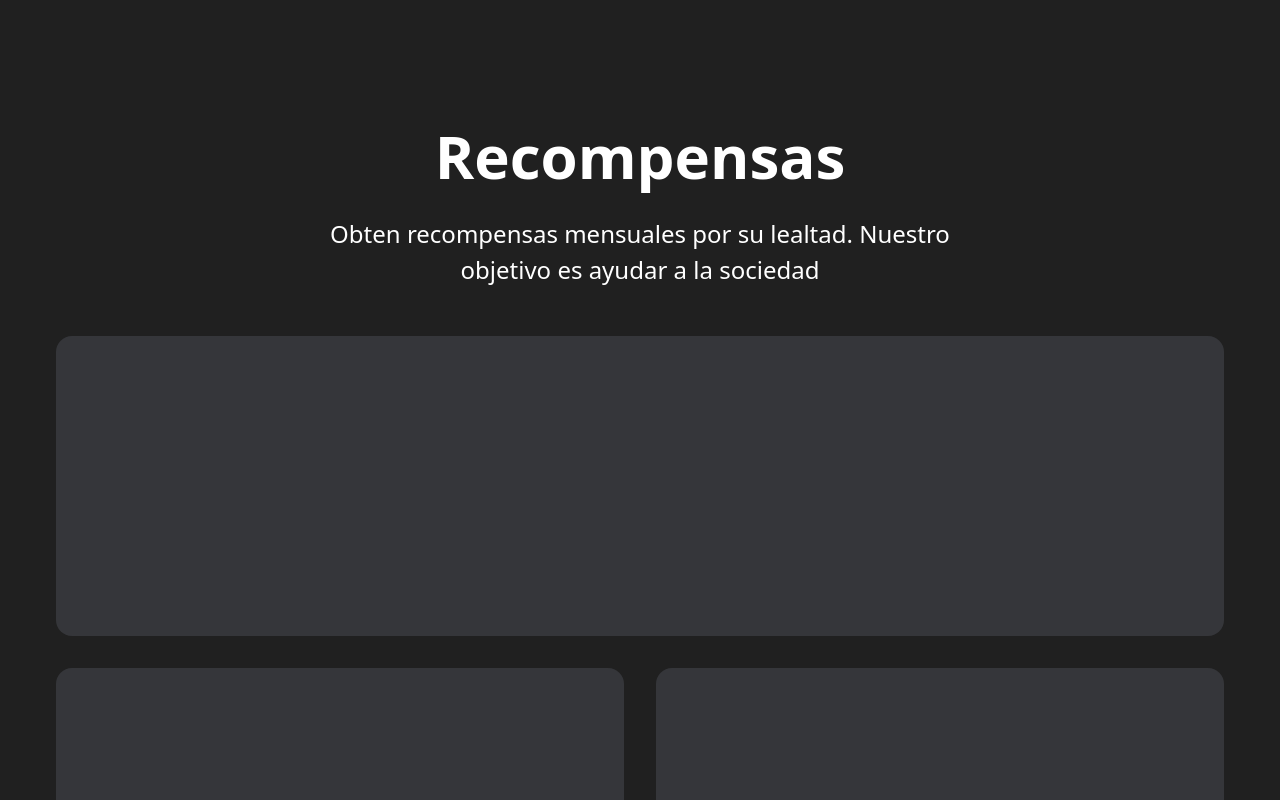
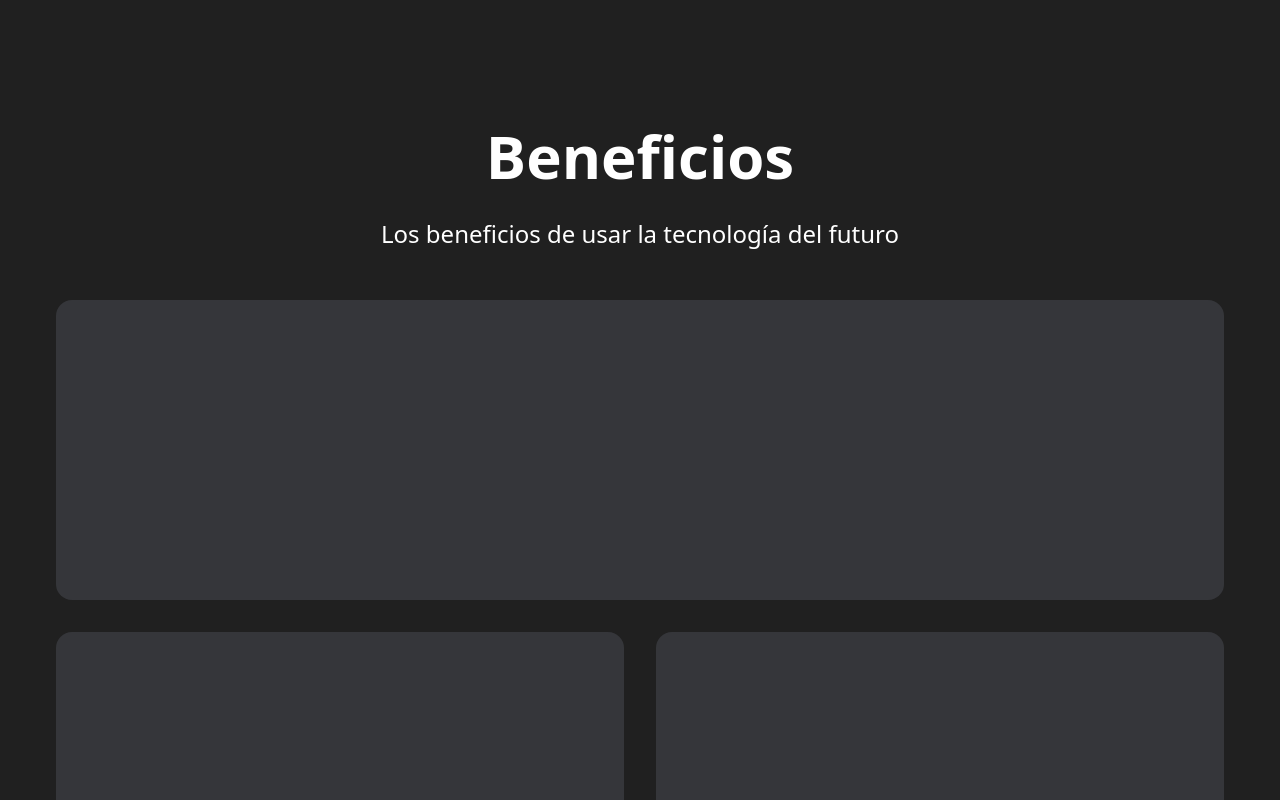
Before and after one commit to charlyguz/CryptoBlueberry, a React (Create React App) app in the folder FRONTEND/: page / in a window 1280 px wide. Shown: the part 1700-2500 px from the top of the page. Built offline with nearby package versions, Linux system fonts and the light colour scheme.

Commit message:
Adding files

```diff
--- a/FRONTEND/src/App.js
+++ b/FRONTEND/src/App.js
@@ -74,9 +74,14 @@ function App() {
         <Routes>
           <Route path="/" exact element={<Home />}>
           </Route>
+
           <Route path="/dashboard" exact element={<Dashboard />}>
 
+                <Route path="balance">
+
+                </Route>
           </Route>
+
           <Route path="*" element={<Navigate to ="/" />}/>
         </Routes>
     </Router>
--- a/FRONTEND/src/pages/home/Home.js
+++ b/FRONTEND/src/pages/home/Home.js
@@ -168,10 +168,9 @@ const Home = () => {
 
         <section className="section__rewards container">
           <div className="section__rewards-container">
-            <h2 className="subtitle section__rewards-title">Recompensas</h2>
+            <h2 className="subtitle section__rewards-title">Beneficios</h2>
             <p className="section__rewards-description">
-              Obten recompensas mensuales por su lealtad. Nuestro objetivo es
-              ayudar a la sociedad
+              Los beneficios de usar la tecnología del futuro
             </p>
             <div className="section__rewards-container--grid">
               <div className="section__rewards-reward-box">
--- a/FRONTEND/src/pages/home/home.css
+++ b/FRONTEND/src/pages/home/home.css
@@ -420,7 +420,7 @@ body {
 .section__subscriptions-image-box {
   width: 100%;
   height: 500px;
-  background-color: var(--secundary-bg-color);
+
   border-radius: 16px;
   display: grid;
   grid-template-columns: repeat(5, 1fr);
```
Also changed, not shown: FRONTEND/src/layouts/navbar/Navbar.js (added), FRONTEND/src/layouts/navbar/navbar.css (added), 1 other file (tests, documents, lock files or other folders).
